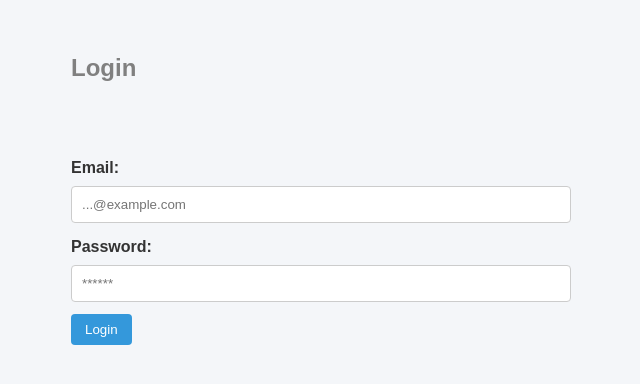
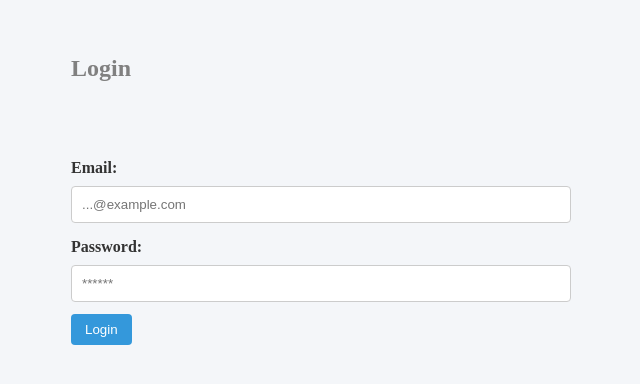
Before and after one commit to MohamedELnaggar16/dashboard-web-app-Task, a plain HTML site: page index.html in a window 1280 px wide. Shown: the full height of the page, 319-959 px from the left. Drawn offline with Linux system fonts and the light colour scheme.

Commit message:
Update style.css

```diff
--- a/style.css
+++ b/style.css
@@ -1,8 +1,5 @@
-/* Reset some default styles */
 * {
   box-sizing: border-box;
-
-  font-family: Arial, sans-serif;
 }
 
 body {
```
